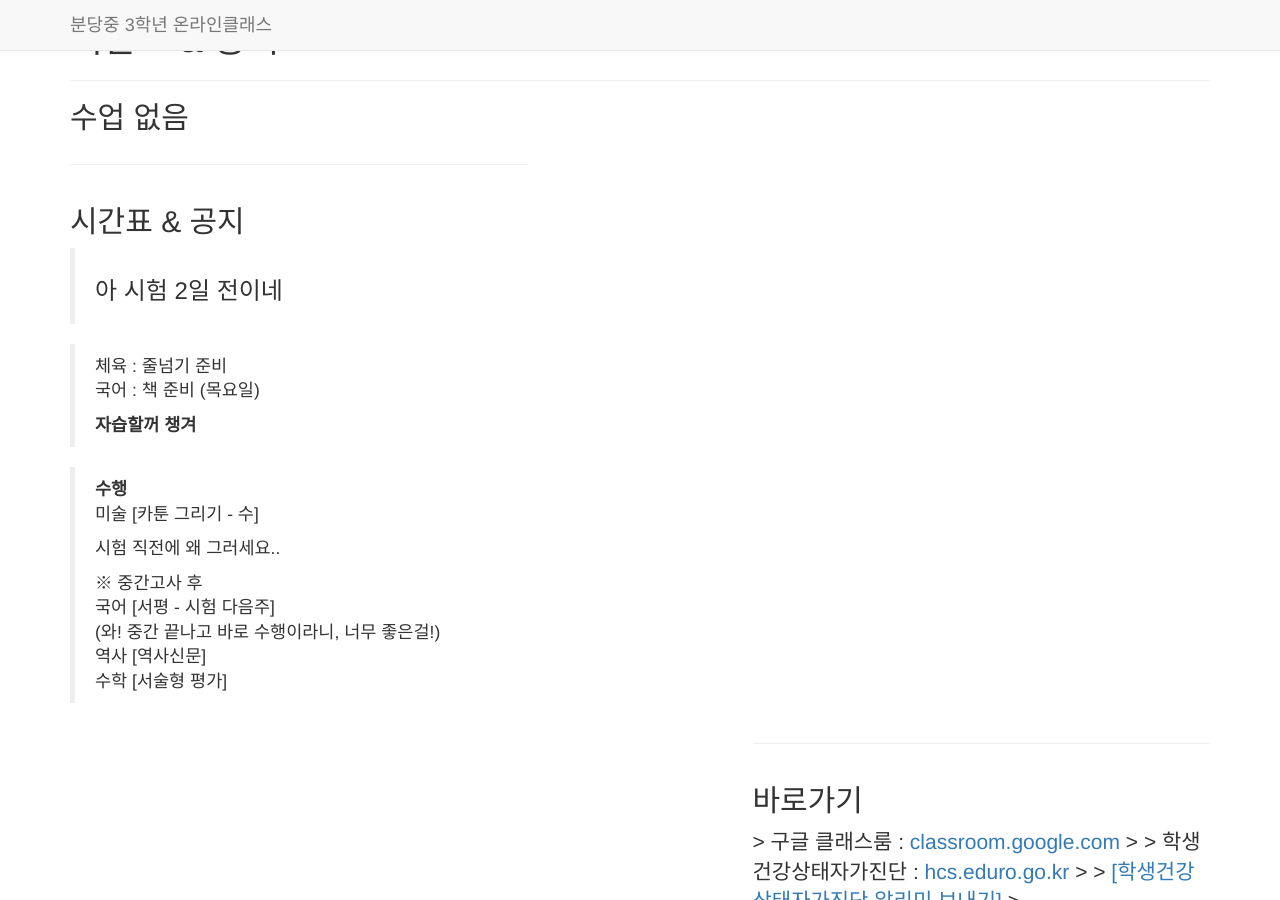
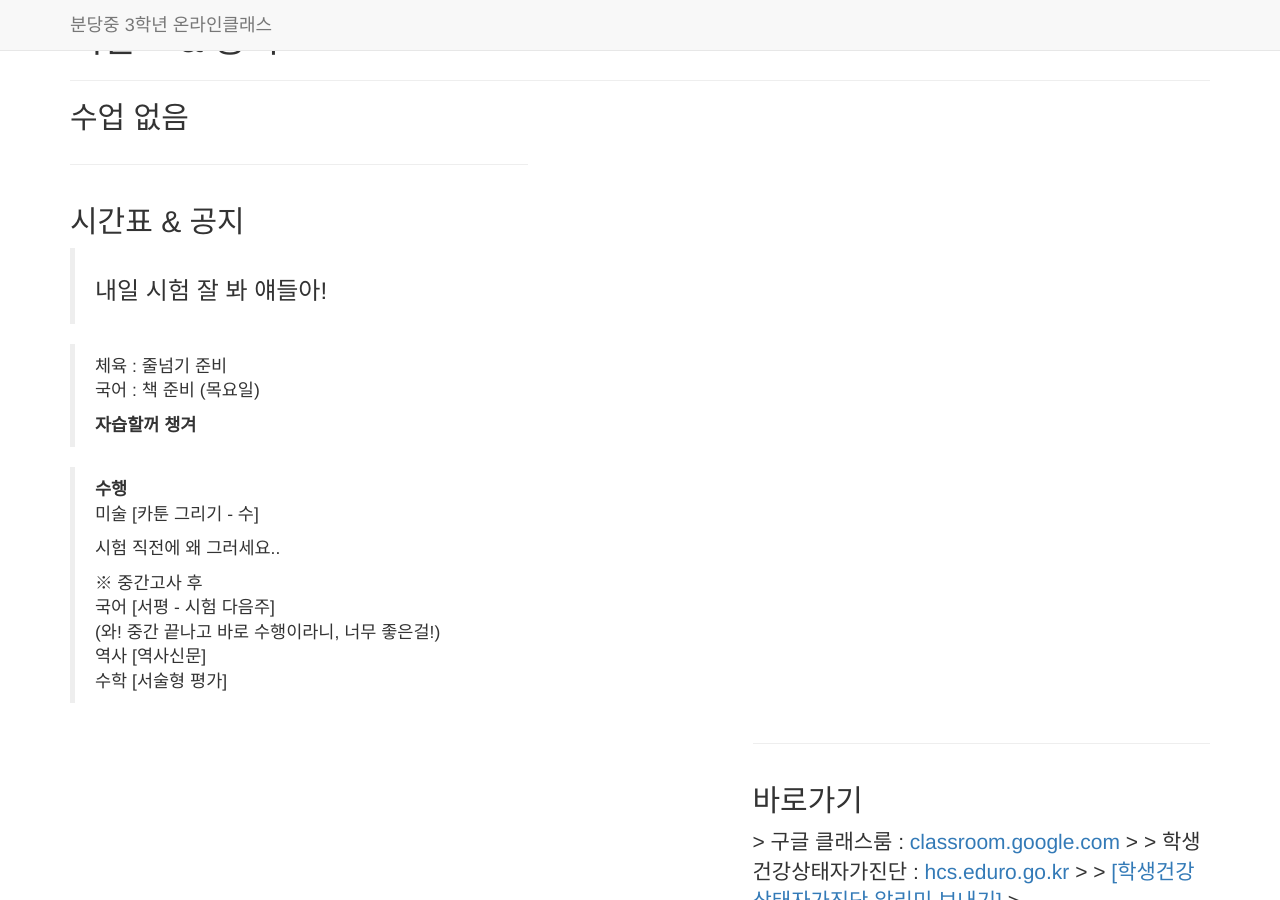
Before and after one commit to bundang-ms-2021/oncl, a Jekyll site: the page built from _posts/2014-09-21-services-1.markdown, in a window 1280 px wide and 900 px high. Built offline with Jekyll 4.4.1, drawn with Linux system fonts in a browser that asks for light colours; nearby versions of some CDN libraries; library files that are not in the unit come from our copies.

Commit message:
Update 2014-09-21-services-1.markdown

```diff
--- a/_posts/2014-09-21-services-1.markdown
+++ b/_posts/2014-09-21-services-1.markdown
@@ -6,7 +6,7 @@ title: 시간표 & 공지
 description: |
 ---
 
-  > <h3>아 시험 2일 전이네</h3>
+  > <h3>내일 시험 잘 봐 얘들아!</h3>
 
   > 체육 : 줄넘기 준비
   > 국어 : 책 준비 (목요일)
```
